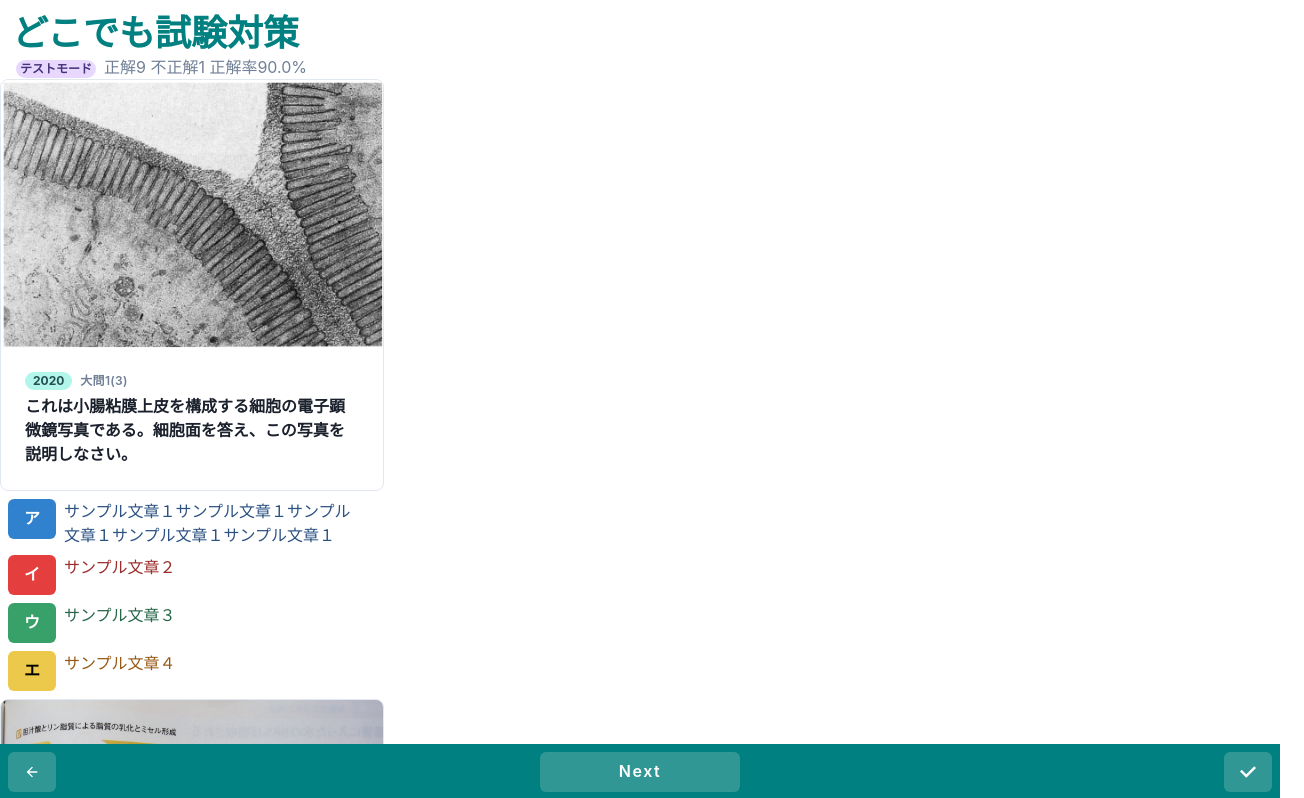
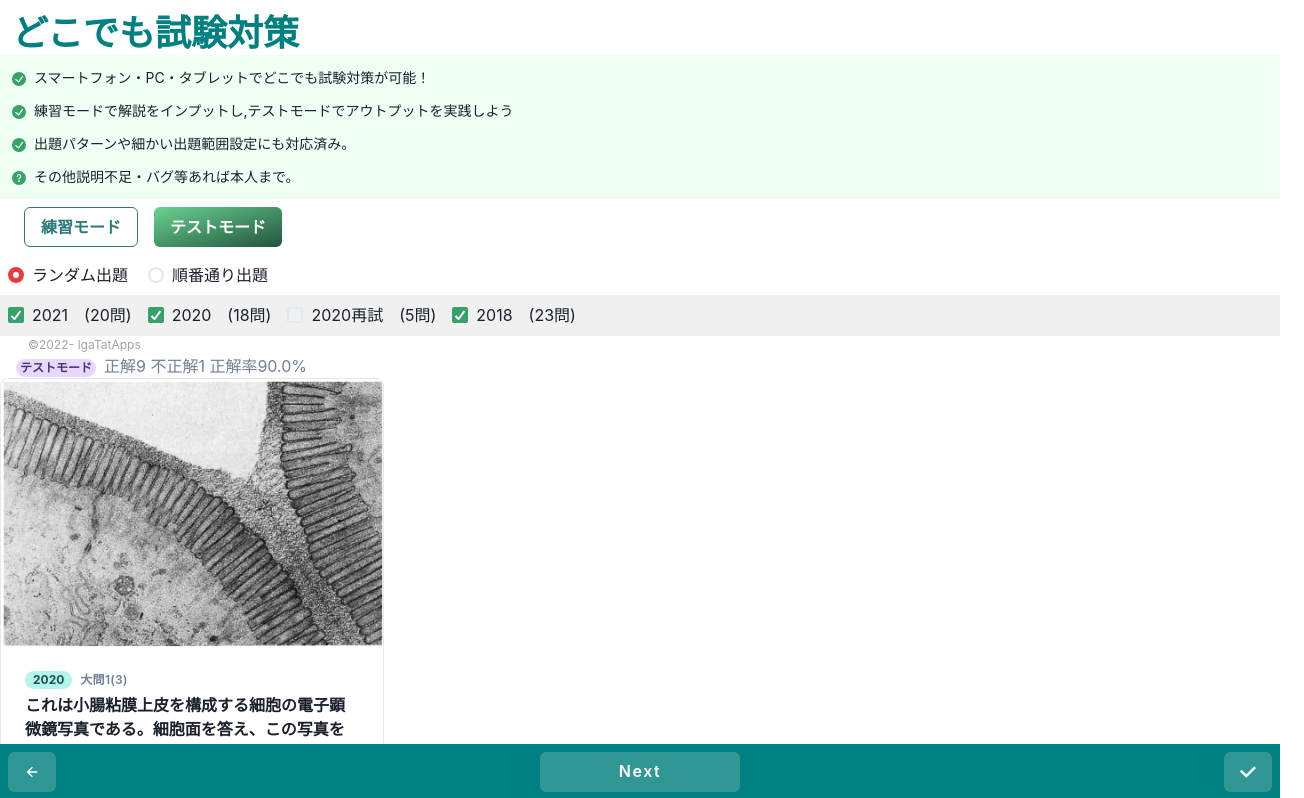
Before and after one commit to Igaki12/Anywhere-studying02, a React (Create React App) app: page / in a window 1280 px wide. Shown: the top 798 px of the page, 1304 px wide, since content can reach past the window. Built offline with nearby package versions, Linux system fonts and the light colour scheme.

Commit message:
added Setting Component

```diff
--- a/src/App.css
+++ b/src/App.css
@@ -2,7 +2,22 @@
   text-align: center;
 }
 
+/* CSSアニメーションの指定 */
+.Headline1{
+  animation: SlideIn 1.6s;
+}
 
+/* CSSアニメーションの設定 */
+@keyframes SlideIn {
+  0% {
+    opacity: 0;/*初期状態では透明に*/
+    transform: translateX(16px);
+  }
+  100% {
+    opacity: 1;
+    transform: translateX(0);
+  }
+}
 
 
 /* .App-logo {
--- a/src/App.js
+++ b/src/App.js
@@ -3,6 +3,7 @@ import { Box,Image,Badge,Heading,Text, Stack,Button, Spacer, Flex} from '@chakra
 import {ArrowBackIcon,CheckIcon} from '@chakra-ui/icons'
 import questionImg from './img/question/sample.png'
 import answerImg from './img/answer/sampleAnswer.JPG'
+import { Setting } from './components/Setting';
 
 
 function App() {
@@ -23,6 +24,7 @@ function App() {
   return (
     <>
       <Heading mt={"3"} ml="3" color="teal">どこでも試験対策</Heading>
+      <Setting />
       <Flex ml={"4"} alignItems="baseline">
         <Badge  colorScheme='purple' height="100%" borderRadius={"full"}>テストモード</Badge>
         <Text fontSize='md' color={"gray.500"} ml="2">正解9  不正解1  正解率90.0%</Text>
@@ -106,6 +108,8 @@ function App() {
 
       </Box>
     </Box>
+
+
     <Stack bg={"teal"} p="2" bottom={"0"} position={"fixed"} w="100%" mt={"auto"} direction="row">
       <Button colorScheme='teal' variant='solid'>
         <ArrowBackIcon />
--- /dev/null
+++ b/src/components/Setting.js
@@ -0,0 +1,56 @@
+import { CheckboxGroup,Checkbox,Stack,Radio,RadioGroup,Button,List,ListItem,ListIcon,Divider,Text } from "@chakra-ui/react"
+import {CheckCircleIcon,QuestionIcon} from "@chakra-ui/icons"
+import '../App.css';
+export const Setting = ({}) => {
+  return(
+    <>
+<List spacing={3} p={3} bgColor="green.50" fontSize={"sm"}  >
+  <ListItem transitionDelay="3s" className="Headline1">
+    <ListIcon as={CheckCircleIcon} color='green.500' />
+    スマートフォン・PC・タブレットでどこでも試験対策が可能！
+  </ListItem>
+  <ListItem transitionDelay="100s" className="Headline1">
+    <ListIcon as={CheckCircleIcon} color='green.500' />
+    練習モードで解説をインプットし,テストモードでアウトプットを実践しよう
+  </ListItem>
+  <ListItem transitionDelay="5s" className="Headline1">
+    <ListIcon as={CheckCircleIcon} color='green.500' />
+    出題パターンや細かい出題範囲設定にも対応済み。
+  </ListItem>
+  {/* You can also use custom icons from react-icons */}
+  <ListItem transitionDelay="6s" className="Headline1">
+    <ListIcon as={QuestionIcon} color='green.500' />
+    その他説明不足・バグ等あれば本人まで。
+  </ListItem>
+</List>
+<Stack direction='row' spacing={4} align='center' w={"100vw"} m="2" ml={6} >
+  <Button colorScheme='teal' variant='outline'>
+    練習モード
+  </Button>
+  <Button bgGradient="linear(to bottom right, green.300, green.800)" color={"white"} variant='solid' >
+    テストモード
+  </Button>
+</Stack>
+<RadioGroup defaultValue='1'>
+  <Stack spacing={5} direction='row' p={2}>
+    <Radio colorScheme='red' value='1'>
+      ランダム出題
+    </Radio>
+    <Radio colorScheme='green' value='2'>
+      順番通り出題
+    </Radio>
+  </Stack>
+</RadioGroup>
+<CheckboxGroup colorScheme='green' defaultValue={['2021', '2020','2018']}>
+  <Stack spacing={[2, 4]} direction={['column', 'row']} bg="blackAlpha.100" p={2} >
+    <Checkbox value='2021'>2021　(20問)</Checkbox>
+    <Checkbox value='2020'>2020　(18問)</Checkbox>
+    <Checkbox value='2020R'>2020再試　(5問)</Checkbox>
+    <Checkbox value='2018'>2018　(23問)</Checkbox>
+  </Stack>
+</CheckboxGroup>
+<Divider orientation='horizontal' />
+<Text fontSize='xs' textColor={"blackAlpha.500"} ml="7">©2022- IgaTatApps</Text>
+    </>
+  )
+}
```
Also changed, not shown: 12 other files (tests, documents, lock files or other folders).
